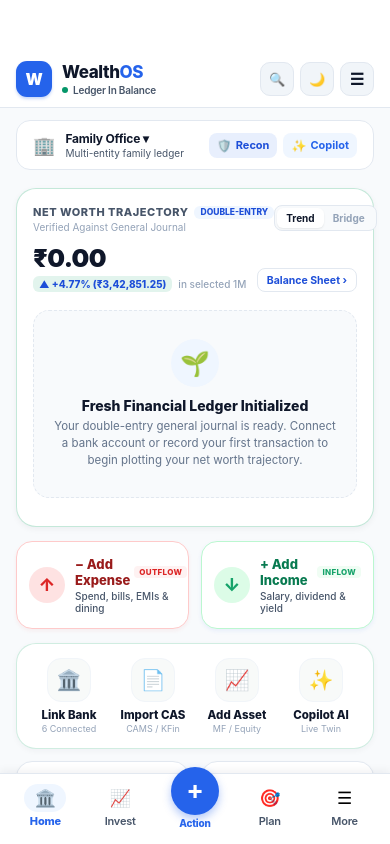
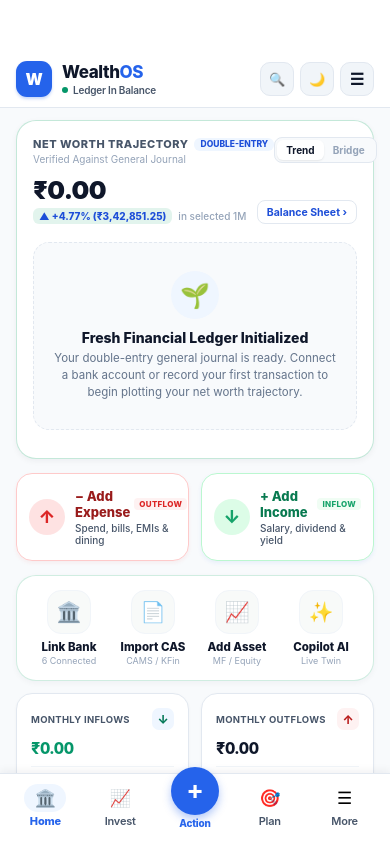
Before and after one commit to Livesh-L-28/WealthOS, a React Native app in the folder apps/mobile/: screen / in a window 390 px wide. Built offline with nearby package versions, Linux system fonts and the light colour scheme.

Commit message:
refactor(mobile): remove redundant workspace quick strip above overview

```diff
--- a/apps/mobile/App.tsx
+++ b/apps/mobile/App.tsx
@@ -590,56 +590,6 @@ function WealthOSContent() {
               />
             }
           >
-            {/* Contextual Workspace & Intelligence Strip (Moved out of cramped header) */}
-            <View
-              style={[
-                styles.workspaceQuickStrip,
-                {
-                  backgroundColor: theme.colors.surface,
-                  borderColor: theme.colors.border,
-                },
-              ]}
-            >
-              <TouchableOpacity
-                style={styles.workspaceQuickBtn}
-                onPress={() => setIsEnterpriseDrawerOpen(true)}
-                activeOpacity={0.75}
-                accessibilityLabel="Switch Tenant Workspace"
-              >
-                <Text style={styles.workspaceQuickIcon}>🏢</Text>
-                <View>
-                  <Text style={[styles.workspaceQuickTitle, { color: theme.colors.textPrimary }]}>
-                    {activeWorkspace} ▾
-                  </Text>
-                  <Text style={[styles.workspaceQuickSub, { color: theme.colors.textSecondary }]}>
-                    Multi-entity family ledger
-                  </Text>
-                </View>
-              </TouchableOpacity>
-
-              <View style={styles.workspaceQuickActions}>
-                <TouchableOpacity
-                  style={[styles.quickBadgeBtn, { backgroundColor: theme.colors.primaryAlpha10 }]}
-                  onPress={() => setActiveScreen('reconciliation')}
-                  activeOpacity={0.75}
-                  accessibilityLabel="Open Control Centre"
-                >
-                  <Text style={styles.quickBadgeIcon}>🛡️</Text>
-                  <Text style={[styles.quickBadgeText, { color: theme.colors.primaryDark }]}>Recon</Text>
-                </TouchableOpacity>
-
-                <TouchableOpacity
-                  style={[styles.quickBadgeBtn, { backgroundColor: theme.colors.primaryLightSolid }]}
-                  onPress={() => setActiveScreen('copilot')}
-                  activeOpacity={0.75}
-                  accessibilityLabel="Ask AI Copilot"
-                >
-                  <Text style={styles.quickBadgeIcon}>✨</Text>
-                  <Text style={[styles.quickBadgeText, { color: theme.colors.primary }]}>Copilot</Text>
-                </TouchableOpacity>
-              </View>
-            </View>
-
             <OverviewScreen
               period={period}
               onPeriodChange={setPeriod}
@@ -967,54 +917,4 @@ const styles = StyleSheet.create({
     fontSize: 14,
     fontWeight: '700',
   },
-  workspaceQuickStrip: {
-    flexDirection: 'row',
-    alignItems: 'center',
-    justifyContent: 'space-between',
-    paddingHorizontal: 16,
-    paddingVertical: 10,
-    marginHorizontal: 16,
-    marginTop: 12,
-    marginBottom: 6,
-    borderRadius: 14,
-    borderWidth: 1,
-  },
-  workspaceQuickBtn: {
-    flexDirection: 'row',
-    alignItems: 'center',
-    gap: 10,
-    flex: 1,
-  },
-  workspaceQuickIcon: {
-    fontSize: 18,
-  },
-  workspaceQuickTitle: {
-    fontSize: 12,
-    fontWeight: '700',
-    letterSpacing: -0.2,
-  },
-  workspaceQuickSub: {
-    fontSize: 10,
-    marginTop: 1,
-  },
-  workspaceQuickActions: {
-    flexDirection: 'row',
-    alignItems: 'center',
-    gap: 6,
-  },
-  quickBadgeBtn: {
-    flexDirection: 'row',
-    alignItems: 'center',
-    gap: 4,
-    paddingHorizontal: 8,
-    paddingVertical: 5,
-    borderRadius: 8,
-  },
-  quickBadgeIcon: {
-    fontSize: 12,
-  },
-  quickBadgeText: {
-    fontSize: 11,
-    fontWeight: '700',
-  },
 });
```
